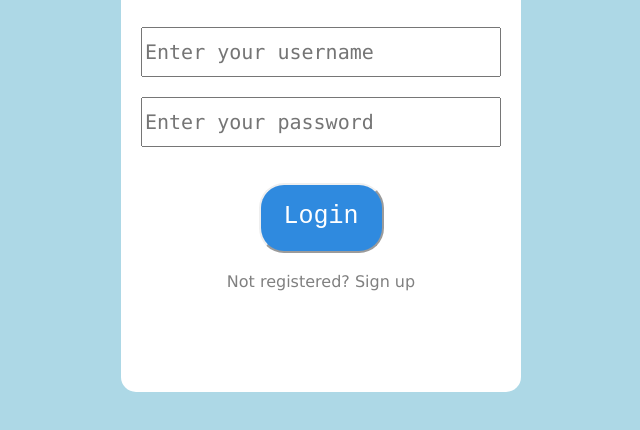
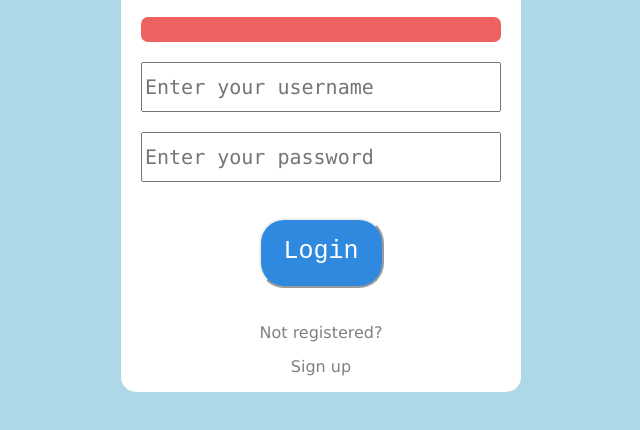
Before and after one commit to PeterChou1/BudgetTracker, a React app in the folder client/: page / in a window 1280 px wide. Shown: the part 258-688 px from the top of the page, without its empty margins (319-959 px from the left). Built offline with nearby package versions, Linux system fonts and the light colour scheme.

Commit message:
Added sanitization

```diff
--- a/client/src/components/Login/Login.js
+++ b/client/src/components/Login/Login.js
@@ -29,7 +29,7 @@ const titleStyle = {
   color: "lightblue",
   fontSize: "30px",
   marginTop: "70px",
-  marginBottom:"30px"
+  marginBottom:"20px"
 };
 const textStyle = {
   fontSize: "20px",
@@ -40,6 +40,7 @@ const textStyle = {
   fontFamily: '"Lucida Console", "Courier New", monospace'
 }
 const Login = () => {
+  const error = React.createRef();
   const history = useHistory();
   const [formState, setFormState] = useState({
     login: true,
@@ -47,31 +48,43 @@ const Login = () => {
     username: ''
   });
   const [login] = useMutation(LOGIN_MUTATION, {
-    variables: {
-      username: formState.username,
-      password: formState.password
-    },
     onCompleted: (val) => {
         console.log(val);
         history.push('/items');
     }
   });
   const [signup] = useMutation(SIGNUP_MUTATION, {
-    variables: {
-      username: formState.username,
-      password: formState.password
-    },
     onCompleted: (val) => {
       console.log(val);
       history.push('/items');
     }
   });
+  function filterEmpty(e) {
+    if (!(formState.username && formState.password)) {
+      error.current.innerHTML = "Login or password are empty";
+    } else {
+      if (formState.login) {
+        login({    variables: {
+          username: formState.username,
+          password: formState.password
+        },});
+      }
+      else {
+        signup({    variables: {
+          username: formState.username,
+          password: formState.password
+        },});
+      }
+    }
+  }
   return (
-    <div class="sign-page">
+    <div className="main-page">
+      <div className="sign-page">
         <h4 className="mv3" style={titleStyle}>
           {formState.login ? 'Login' : 'Sign Up'}
         </h4>
         <div className="flex flex-column">
+          <div id="error-box" ref={error}></div>
           <input
             value={formState.username}
             style={textStyle}
@@ -98,24 +111,26 @@ const Login = () => {
           />
         </div>
         <div className="flex mt3"></div>
-        <div class="button-placeholder">
+          <div className="button-placeholder">
             <button
               className="pointer mr2 button login"
-            onClick={formState.login ? login : signup}
+              onClick={filterEmpty}
             >
               {formState.login ? 'Login' : 'Sign up'}
             </button>
-          <div class="text-holder" style = {{marginTop:"20px"}}>
-          <p2>{formState.login ? "Not registered? " : "Already have an account? "}</p2>
-          <p2 class="change-window" onClick={(e) =>
+            <div className="text-holder" style = {{marginTop:"20px"}}>
+            <p>{formState.login ? "Not registered? " : "Already have an account? "}</p>
+            <p className="change-window" onClick={(e) =>
               setFormState({
                 ...formState,
                 login: !formState.login
-            })}>{formState.login ? "Sign up" : "Log in"}</p2>
+              })}>{formState.login ? "Sign up" : "Log in"}</p>
             </div>
 
           </div>
       </div>
+    </div>
+
   );
 };
 
--- a/client/src/styles/Login.css
+++ b/client/src/styles/Login.css
@@ -1,10 +1,10 @@
-body {
+.main-page {
     background-color: lightblue;
     display: flex;
     justify-content: center;
     min-height: 100vh;
     align-items: center;
-  }
+}
 .sign-page{
     background-color: white;
     width: 400px;
@@ -21,6 +21,16 @@ body {
     color: white;
     border-radius: 25px;
 }
+#error-box{
+    background-color: rgb(238, 97, 97);
+    color: darkred;
+    text-align: center;
+    margin-left:20px;
+    margin-right:20px;
+    margin-bottom:20px;
+    height: 25px;
+    border-radius: 7px;
+}
 .sign-page .change-window:hover {
     color:rgb(43, 42, 42);
     text-decoration: underline;
```
Lines whose indentation alone changed are shown as unchanged.
